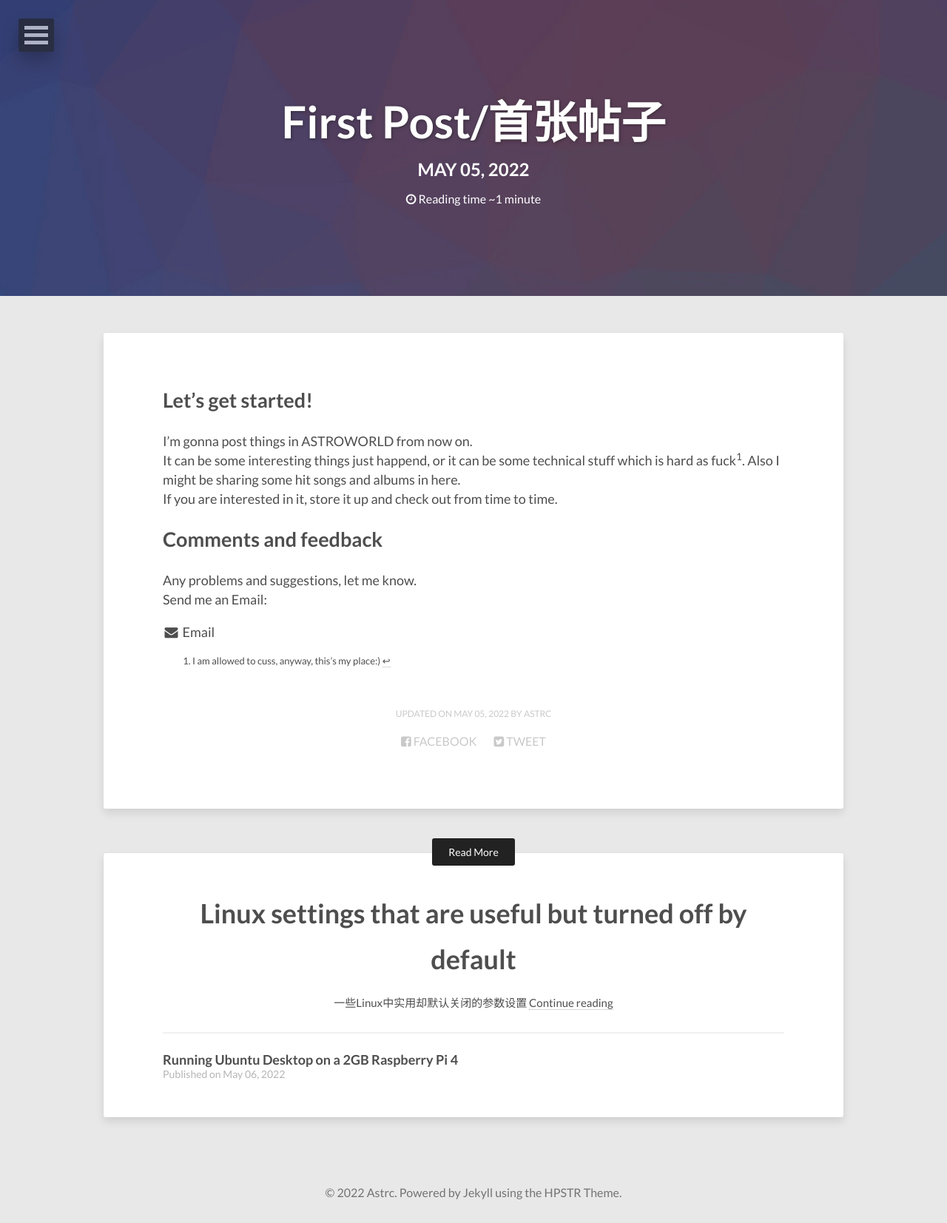
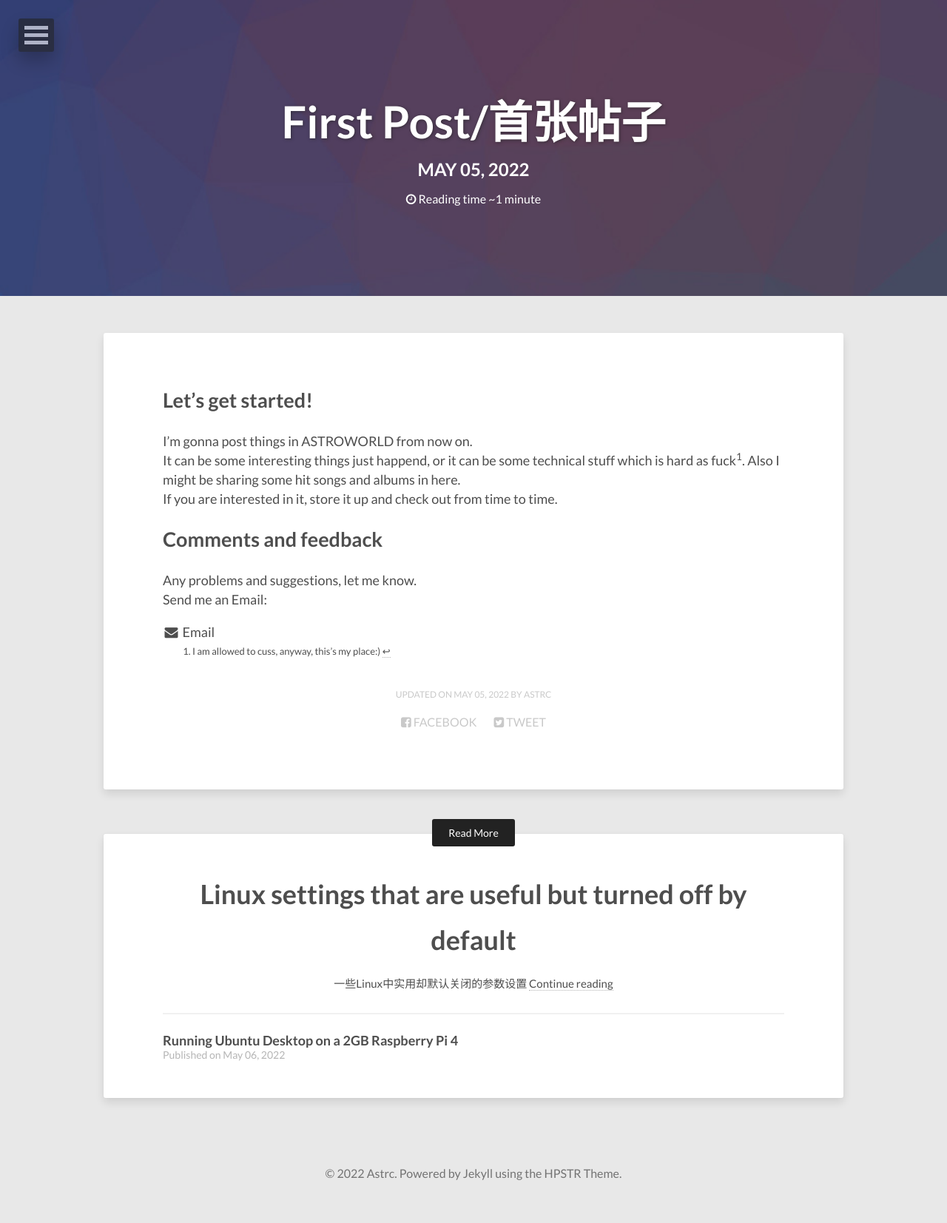
Before and after one commit to lucameng/lucameng.github.io, a Jekyll site: the page built from _posts/2022-05-05-post-test.md, in a window 1280 px wide. Shown: the whole page at 74% size. Built offline with Jekyll 4.4.1, drawn with Linux system fonts in a browser that asks for light colours; after the commit the page ends 1627 px from its top, so only the background shows below that.

Commit message:
modify footnote

```diff
--- a/_sass/_mixins.scss
+++ b/_sass/_mixins.scss
@@ -50,6 +50,14 @@
   font-size: 0px + $size;
   font-size: 0rem + $size / $doc-font-size;
   line-height: 0 + round($doc-line-height / $size*10000) / 10000;
+  margin-bottom: 0px + $doc-line-height;
+  margin-bottom: 0rem + ($doc-line-height / $doc-font-size);
+}
+
+@mixin footnote-size($size) {
+  font-size: 0px + $size;
+  font-size: 0rem + $size / $doc-font-size;
+  line-height: 0 ;
   margin-bottom: 0px + $doc-line-height;
   margin-bottom: 0rem + ($doc-line-height / $doc-font-size);
 }
--- a/_sass/_page.scss
+++ b/_sass/_page.scss
@@ -41,7 +41,7 @@ body {
 
 	.footnotes {
 		ol, li, p {
-			@include font-size(13);
+			@include footnote-size(13);
 		}
 	}
 }
```
